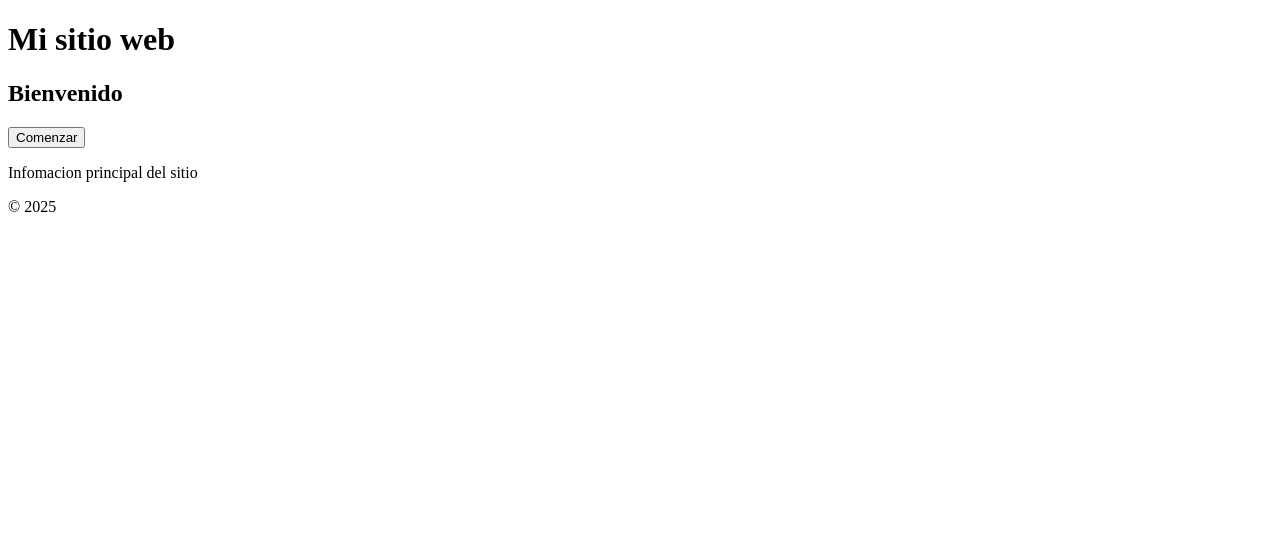
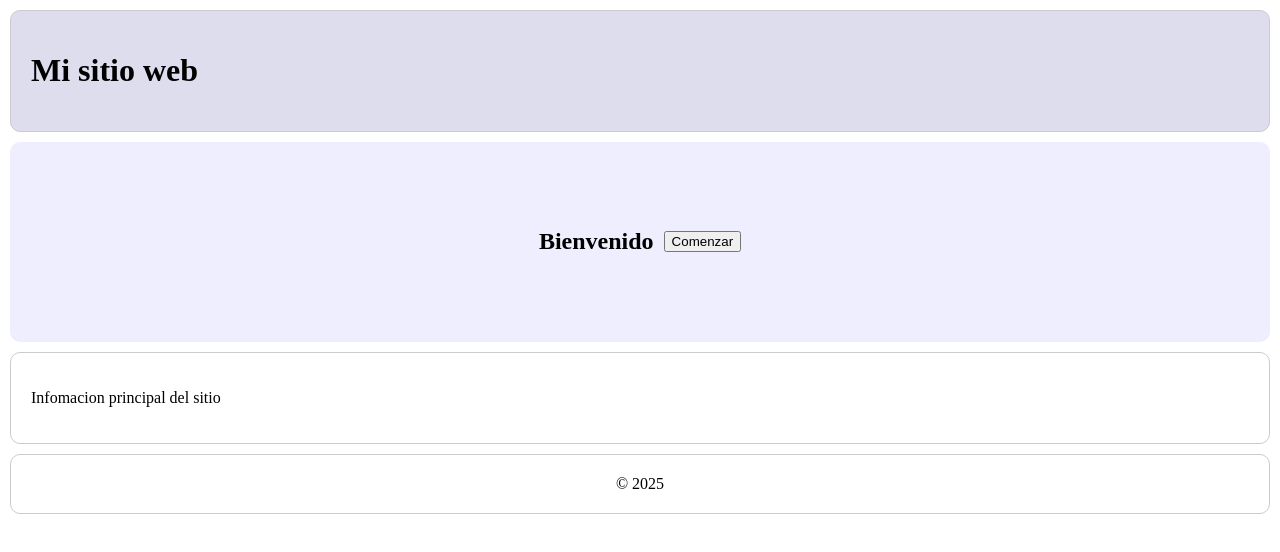
Before and after one commit to PCarruitero/Laboratorio9, a plain HTML site: page landing.html in a window 1280 px wide. Drawn offline with Linux system fonts and the light colour scheme.

Commit message:
Segundo commit

```diff
--- a/dashboard.css
+++ b/dashboard.css
@@ -0,0 +1,28 @@
+body {
+    display: grid;
+    grid-template-columns: 250px 1fr;
+    height: 100vh;
+    font-family: Arial, sans-serif;
+}
+.sidebar {
+    background-color: #0b2c4d;
+    color: white;
+    padding: 20px;
+}
+.contenido {
+    display: flex;
+    flex-wrap: wrap;
+    justify-content: space-around;
+    padding: 20px;
+    background-color: #f4f6f8;
+}
+.tarjeta {
+    background: white;
+    border: 1px solid #ddd;
+    border-radius: 10px;
+    padding: 20px;
+    margin: 10px;
+    width: 200px;
+    text-align: center;
+    box-shadow: 2px 2px 5px #ccc;
+}
--- a/gridflex.css
+++ b/gridflex.css
@@ -36,3 +36,7 @@ aside {
     grid-area: aside;
     background: #f5f5f5;
 }
+footer {
+    grid-area: footer;
+    text-align: center;
+}
--- a/imagenes.css
+++ b/imagenes.css
@@ -0,0 +1,18 @@
+* {
+    box-sizing: border-box;
+}
+.galeria {
+    display: grid;
+    grid-template-columns: repeat(auto-fit, minmax(200px, 1fr));
+    gap: 10px;
+    margin: 20px;
+}
+.imagen {
+    border: 2px solid #ccc;
+    padding: 10px;
+    border-radius: 10px;
+}
+img {
+    width: 100%;
+    border-radius: 8px;
+}
--- a/landing.css
+++ b/landing.css
@@ -0,0 +1,37 @@
+body {
+    display: grid;
+    grid-template-areas:
+        "header"
+        "hero"
+        "main"
+        "footer";
+    gap: 10px;
+    margin: 10px;
+}
+header, main, footer {
+    padding: 20px;
+    border: 1px solid #ccc;
+    border-radius: 10px;
+    }
+header {
+    background: #dde; grid-area: header;
+}
+.hero {
+    grid-area: hero;
+    display: flex;
+    align-items: center;
+    justify-content: center;
+    height: 200px;
+    background: #eef;
+    border-radius: 10px;
+}
+.hero h1 {
+    margin-right: 10px;
+}
+main {
+    grid-area: main;
+}
+footer {
+    grid-area: footer;
+    text-align: center;
+}
```
